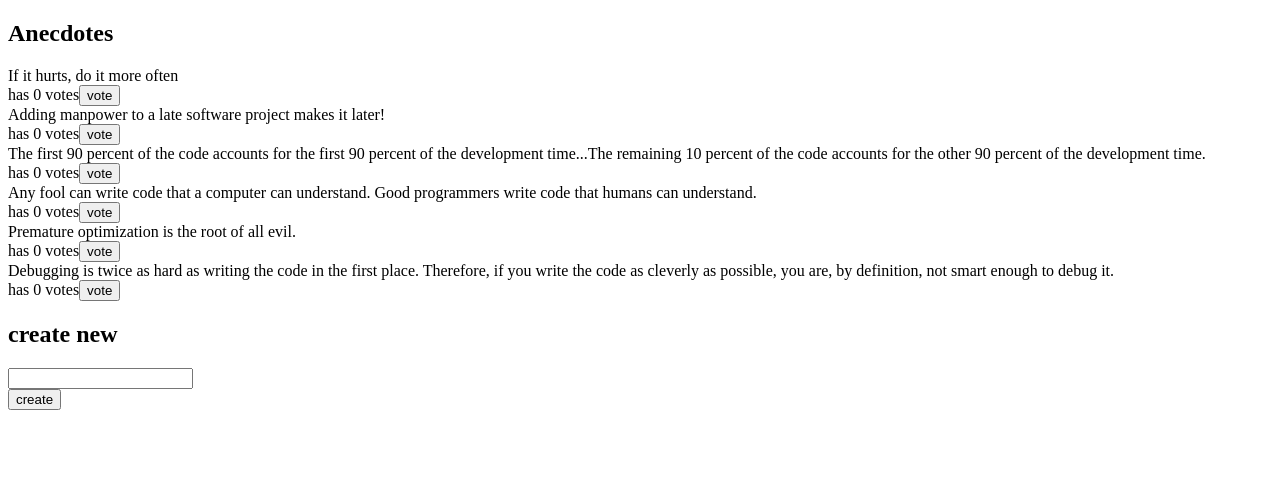
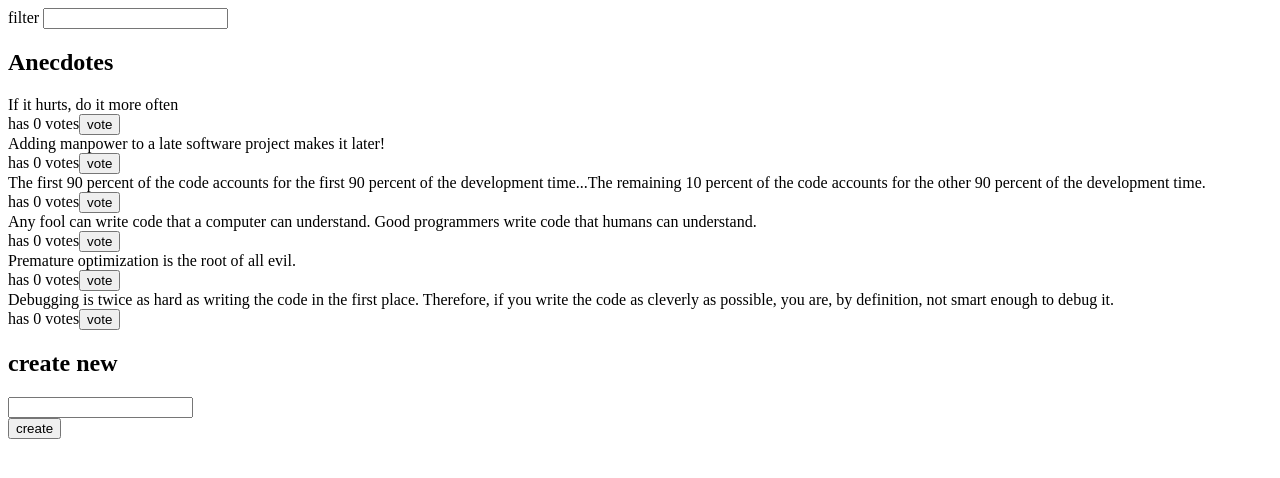
Before and after one commit to taimv2405/full-stack-open, a React (Vite) app in the folder part6/zustand-anecdotes/: page / in a window 1280 px wide. Shown: the top 478 px of the page. Built offline with nearby package versions, Linux system fonts and the light colour scheme.

Commit message:
[6.6] feat(anecdotes): filter anecdotes by content string

```diff
--- a/part6/zustand-anecdotes/src/App.jsx
+++ b/part6/zustand-anecdotes/src/App.jsx
@@ -1,9 +1,11 @@
 import AnecdoteForm from './components/AnecdoteForm';
 import AnecdoteList from './components/AnecdoteList';
+import Filter from './components/Filter';
 
 const App = () => {
   return (
     <div>
+      <Filter />
       <h2>Anecdotes</h2>
       <AnecdoteList />
       <AnecdoteForm />
--- /dev/null
+++ b/part6/zustand-anecdotes/src/components/Filter.jsx
@@ -0,0 +1,19 @@
+import { useAnecdoteActions } from '../store';
+
+const Filter = () => {
+  const { setFilter } = useAnecdoteActions();
+  const handleChange = (event) => {
+    setFilter(event.target.value);
+  };
+  const style = {
+    marginBottom: 10,
+  };
+
+  return (
+    <div style={style}>
+      filter <input onChange={handleChange} />
+    </div>
+  );
+};
+
+export default Filter;
--- a/part6/zustand-anecdotes/src/store.js
+++ b/part6/zustand-anecdotes/src/store.js
@@ -19,6 +19,7 @@ const asObject = (anecdote) => ({
 
 const useAnecdoteStore = create((set) => ({
   anecdotes: anecdotesAtStart.map(asObject),
+  filter: '',
   actions: {
     vote: (id) =>
       set((state) => ({
@@ -30,9 +31,16 @@ const useAnecdoteStore = create((set) => ({
       })),
     add: (anecdote) =>
       set((state) => ({ anecdotes: [...state.anecdotes, asObject(anecdote)] })),
+    setFilter: (newFilter) => set(() => ({ filter: newFilter })),
   },
 }));
 
-export const useAnecdotes = () => useAnecdoteStore((state) => state.anecdotes);
+export const useAnecdotes = () => {
+  const anecdotes = useAnecdoteStore((state) => state.anecdotes);
+  const filter = useAnecdoteStore((state) => state.filter);
+  return anecdotes.filter((anecdote) =>
+    anecdote.content.toLowerCase().includes(filter.toLowerCase()),
+  );
+};
 export const useAnecdoteActions = () =>
   useAnecdoteStore((state) => state.actions);
```
